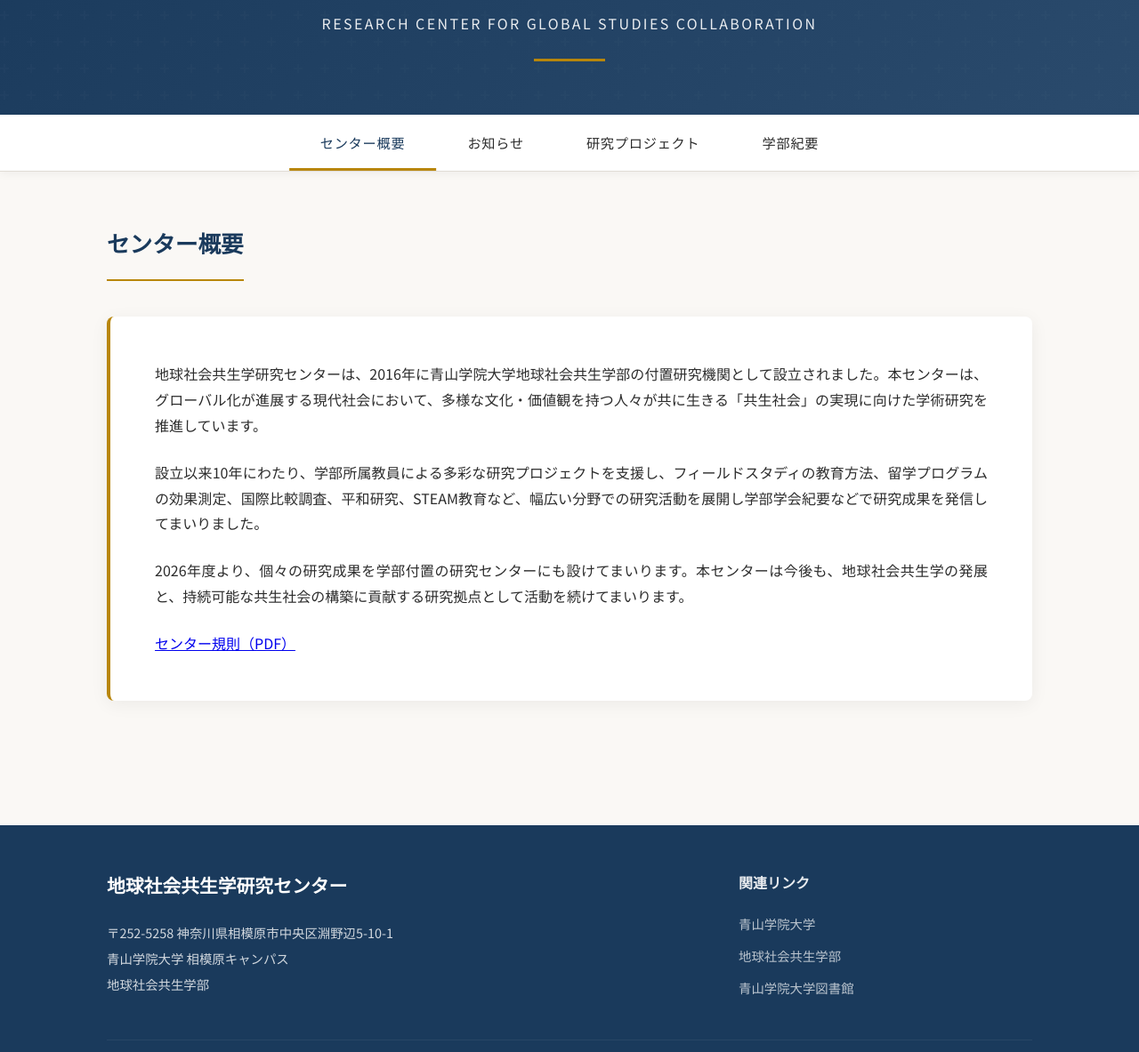
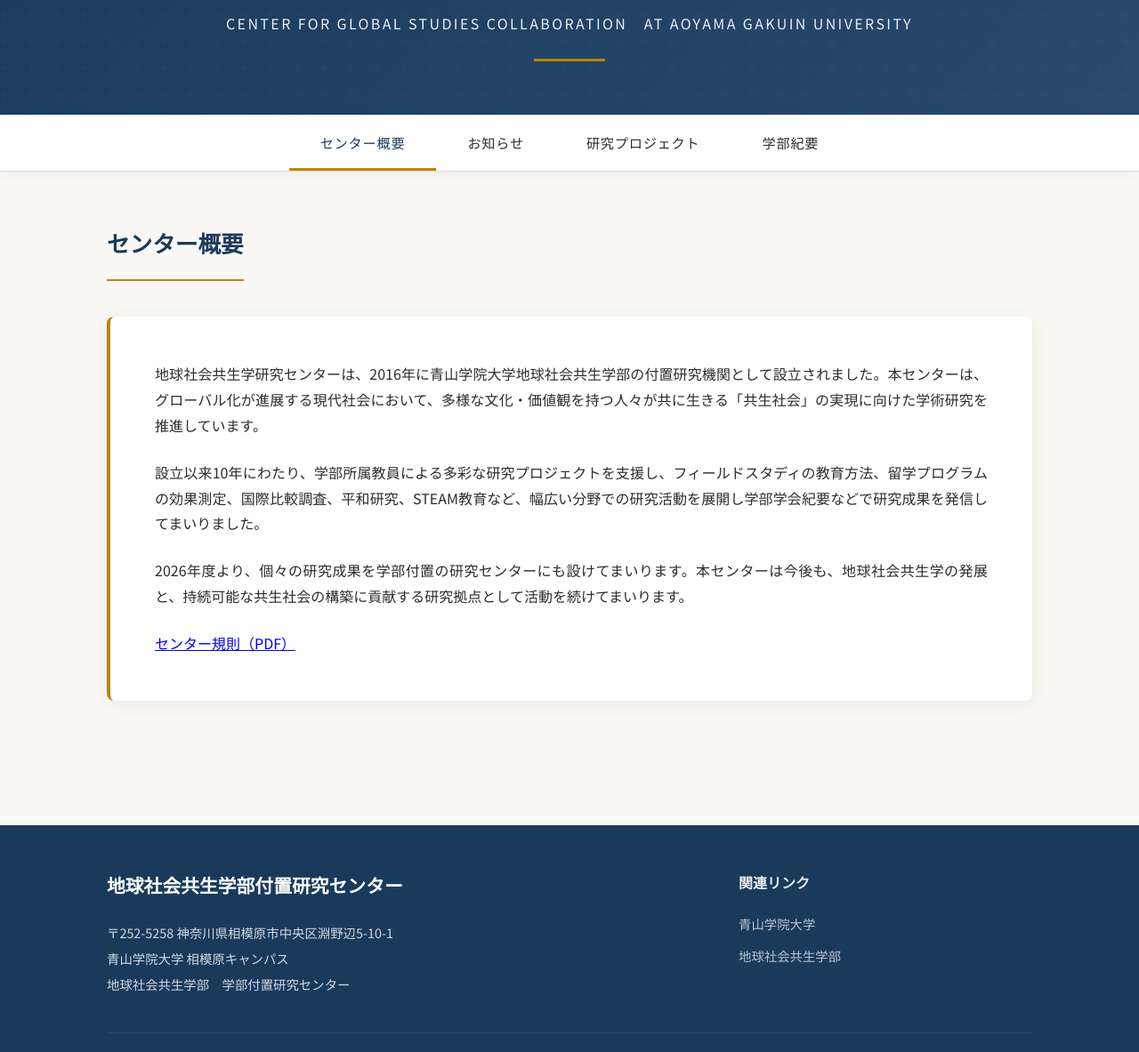
Before and after one commit to kikuchi-crypto/gsc-research-center, a plain HTML site: page index.html in a window 1280 px wide. Shown: the part 197-1380 px from the top of the page at 89% size. Drawn offline with Linux system fonts and the light colour scheme.

Commit message:
Update index.html

```diff
--- a/index.html
+++ b/index.html
@@ -523,7 +523,7 @@
         <div class="header-main">
             <div class="container">
                 <h1 class="center-title">地球社会共生学部付置研究センター  <img src="画像2.gif" alt="ロゴ" style="height:60px; vertical-align:middle; background-color:white; padding:4px; border-radius:4px;"></h1>
-                <p class="center-subtitle">RESEARCH CENTER FOR GLOBAL STUDIES COLLABORATION</p>
+                <p class="center-subtitle">CENTER FOR GLOBAL STUDIES COLLABORATION　AT AOYAMA GAKUIN UNIVERSITY</p>
                 <div class="gold-line"></div>
             </div>
         </div>
@@ -915,11 +915,11 @@
         <div class="container">
             <div class="footer-content">
                 <div class="footer-info">
-                    <h3>地球社会共生学研究センター</h3>
+                    <h3>地球社会共生学部付置研究センター</h3>
                     <p>
                         〒252-5258 神奈川県相模原市中央区淵野辺5-10-1<br>
                         青山学院大学 相模原キャンパス<br>
-                        地球社会共生学部
+                        地球社会共生学部　学部付置研究センター
                     </p>
                 </div>
                 <div class="footer-links">
@@ -927,7 +927,7 @@
                     <ul>
                         <li><a href="#">青山学院大学</a></li>
                         <li><a href="#">地球社会共生学部</a></li>
-                        <li><a href="#">青山学院大学図書館</a></li>
+
                     </ul>
                 </div>
             </div>
```
